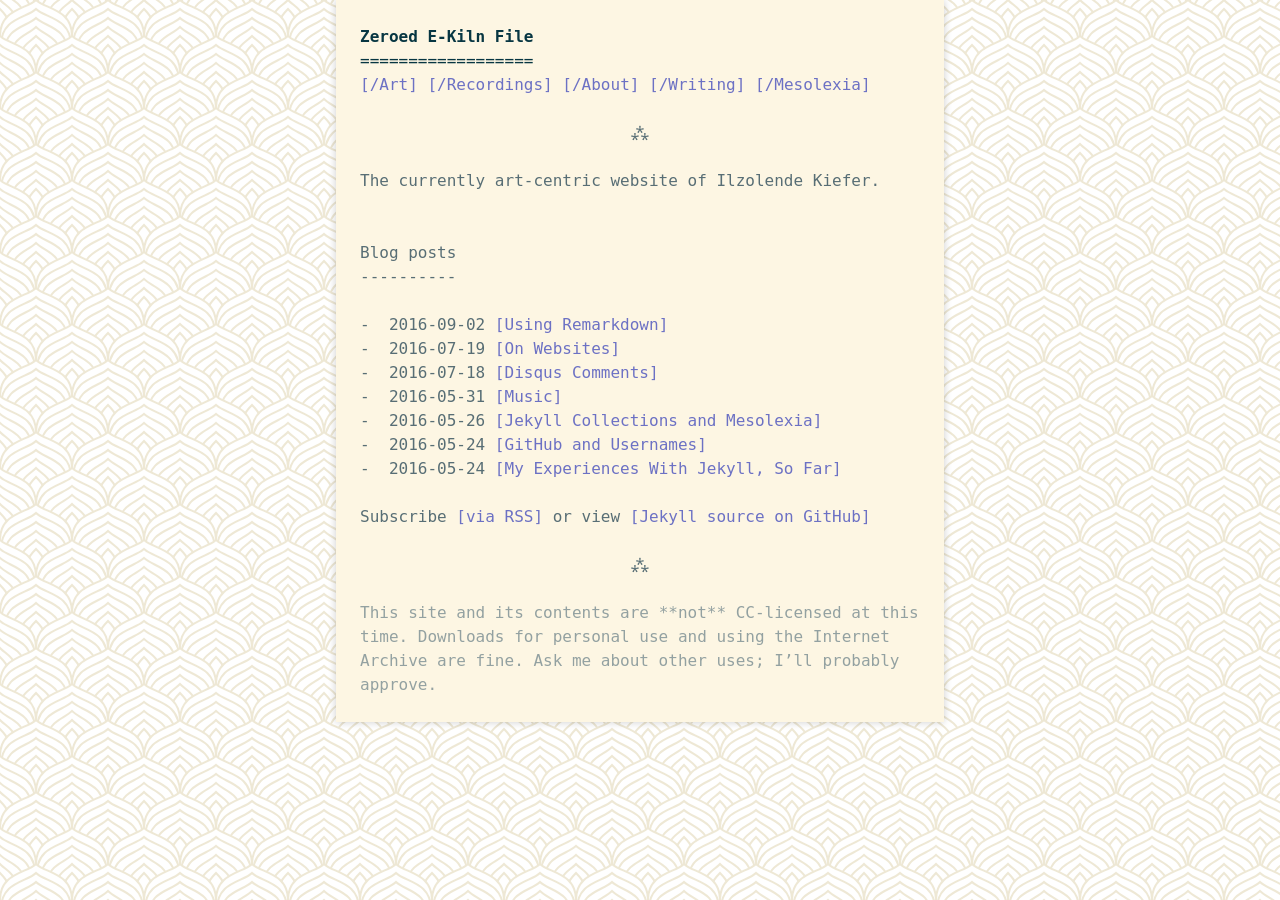
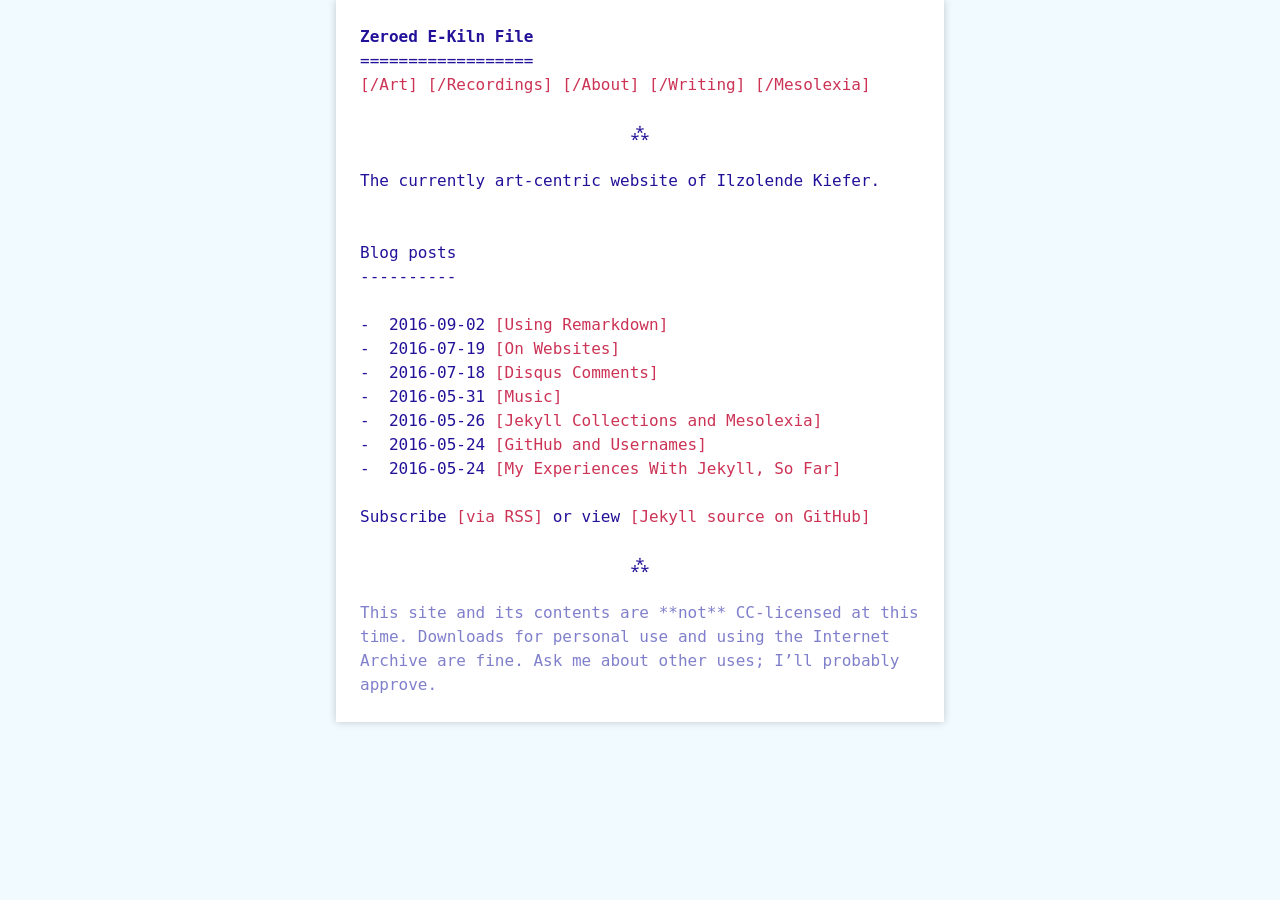
Before and after one commit to ilzolende/ilzolende.github.io, a Jekyll site: the page built from index.html, in a window 1280 px wide. Built offline with Jekyll 4.4.1, drawn with Linux system fonts in a browser that asks for light colours.

Commit message:
using new color scheme

```diff
--- /dev/null
+++ b/_sass/color-schemes/_elective.scss
@@ -0,0 +1,9 @@
+$text-color: #219;
+$background-color: #fff;
+$is-dark-background: true;
+
+$secondary-text-color:  transparentize(#009, 0.5);
+$link-color: #c35;
+$link-visited-color: #2ad;
+$main-title-color: #219;
+$site-background: #f0faff;
--- a/css/main.scss
+++ b/css/main.scss
@@ -2,7 +2,7 @@
 # Only the main Sass file needs front matter (the dashes are enough)
 ---
 @charset "utf-8";
-@import "color-schemes/solarized-light";
+@import "color-schemes/elective";
 @import "remarkdown.css";
 
 $body-width: 35em;
```
